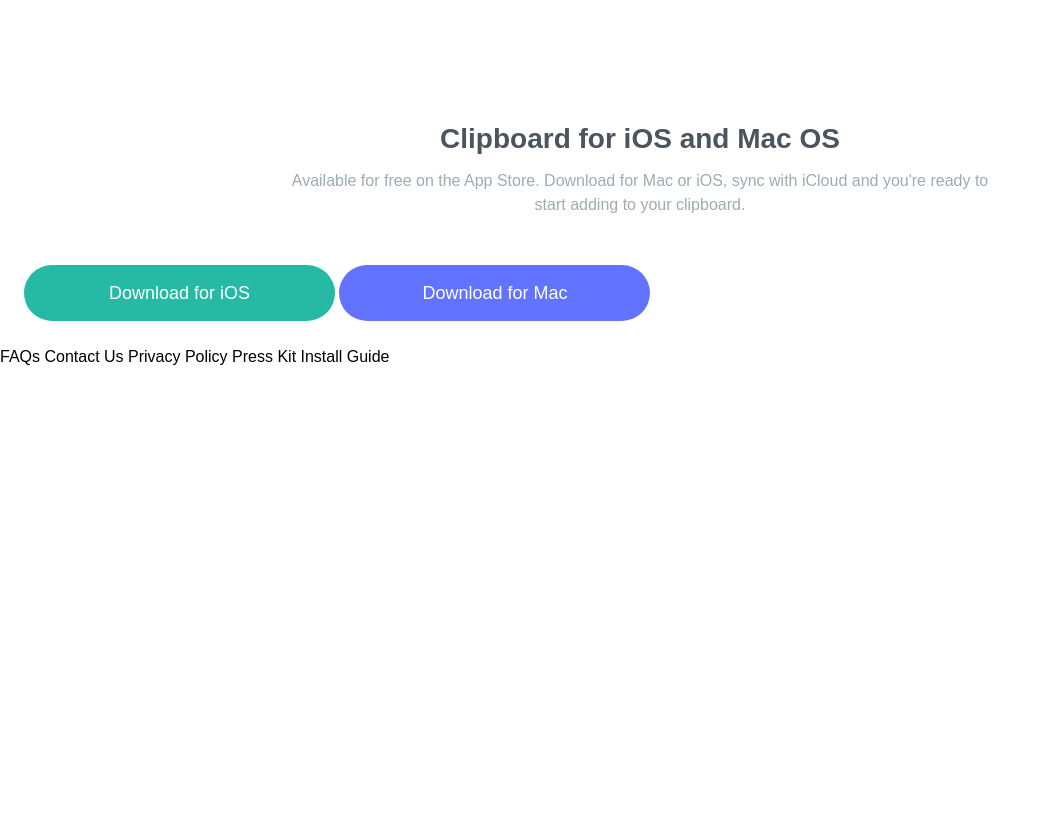
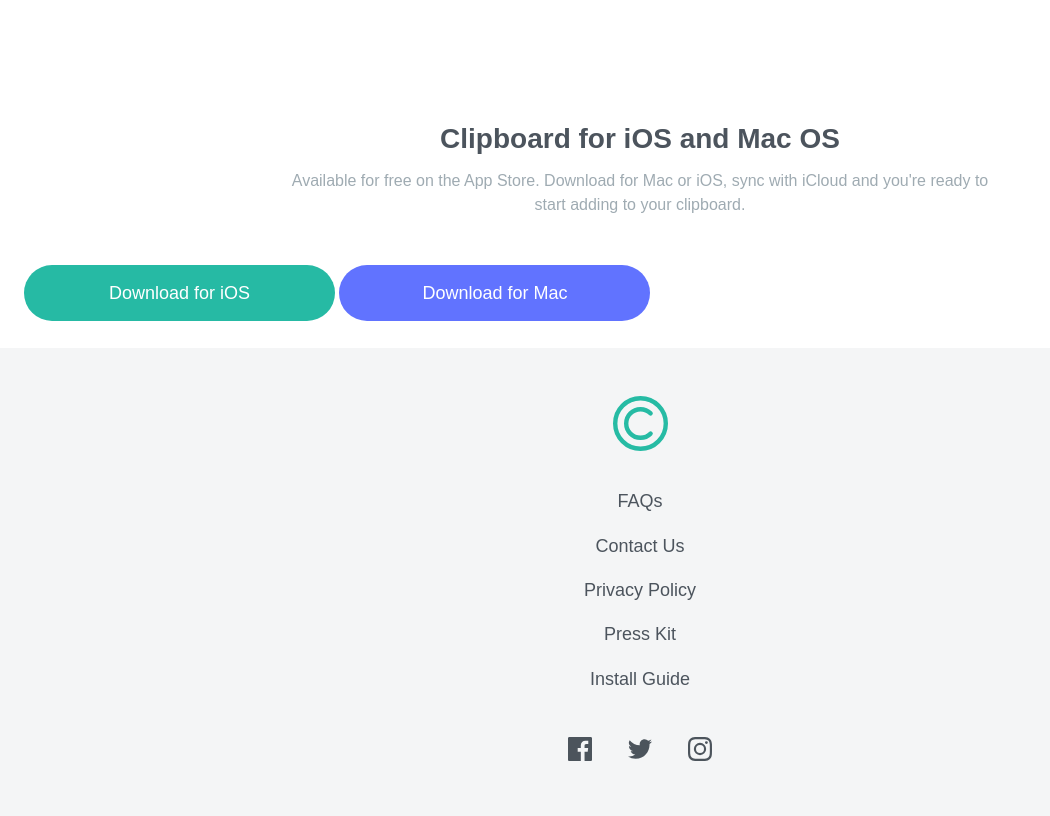
Before and after one commit to dottereldesign/clipboard_landing_page, a plain HTML site: page index.html in a window 1280 px wide. Shown: the part 4116-4932 px from the top of the page, without its empty margins (0-1050 px from the left). Before the commit the page ends 4482 px from the top, so only its background shows below. Drawn offline with Linux system fonts and the light colour scheme; a web font is replaced by a local one.

Commit message:
Add footer with social icons, nav, and logo.

```diff
--- a/index.html
+++ b/index.html
@@ -78,11 +78,19 @@
   </section>
 
   <footer>
-    FAQs
-    Contact Us
-    Privacy Policy
-    Press Kit
-    Install Guide
+    <img src="images/logo.svg" alt="Clipboard logo.">
+    <ul class="stack-ctr">
+      <li><a href="#"></a>FAQs</li>
+      <li><a href="#"></a>Contact Us</li>
+      <li><a href="#"></a>Privacy Policy</li>
+      <li><a href="#"></a>Press Kit</li>
+      <li><a href="#"></a>Install Guide</li>
+    </ul>
+    <ul class="social-icons">
+      <li><img src="images/icon-facebook.svg" alt=""></li>
+      <li class="social__icon-padding"><img src="images/icon-twitter.svg" alt=""></li>
+      <li><img src="images/icon-instagram.svg" alt=""></li>
+    </ul>
   </footer>
 </body>
 
--- a/style.css
+++ b/style.css
@@ -6,6 +6,7 @@
   --clr-neutral-100: hsl(210, 10%, 33%);
   --clr-neutral-200: hsl(201, 11%, 66%);
   --clr-neutral-300: hsl(0, 0%, 100%);
+  --clr-neutral-400: hsl(210, 11%, 96%);
 
   --clr-opacity-100: hsla(171, 66%, 44%, 0.5);
   --clr-opacity-200: hsla(233, 100%, 69%, 0.5);
@@ -125,6 +126,7 @@ button.hero__content-button-2:hover {
   color: var(--clr-opacity-200);
 }
 
+/* Section */
 section {
   padding: 0 1.5em 0 1.5em;
 }
@@ -147,13 +149,48 @@ section.affiliates img {
   margin-bottom: 4em;
 }
 
+/* Footer */
+footer {
+  background-color: var(--clr-neutral-400);
+  padding-bottom: 2em;
+}
+
+footer > img {
+  width: 55px;
+  height: auto;
+  margin: 0 auto;
+  padding: 3em 0 2.5em 0;
+}
+
+footer ul.stack-ctr {
+  display: flex;
+  flex-direction: column;
+  align-items: center;
+}
+
+footer ul.social-icons {
+  display: flex;
+  justify-content: center;
+  align-items: center;
+  margin-top: 1.5em;
+}
+
+.social__icon-padding {
+  margin: 0 2em 0 2em;
+}
+
+footer ul li {
+  list-style: none;
+  font-weight: var(--fw-regular);
+  font-size: var(--fs-500);
+  padding-bottom: 1.3em;
+  color: var(--clr-neutral-100);
+}
+
 /* Desktop */
 @media (min-width: 50em) {
 }
 
-/* - Mobile: 375px
-- Desktop: 1440px */
-
 /* - [Font Awesome](https://fontawesome.com)
 - [IcoMoon](https://icomoon.io)
 - [Ionicons](https://ionicons.com) */
```
